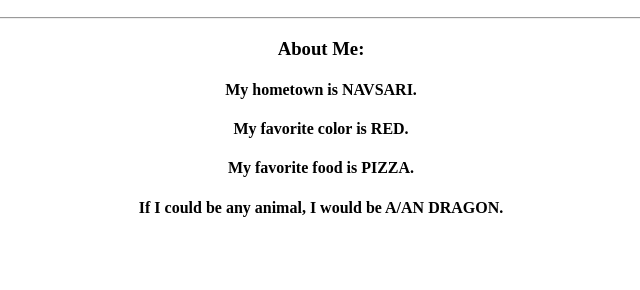
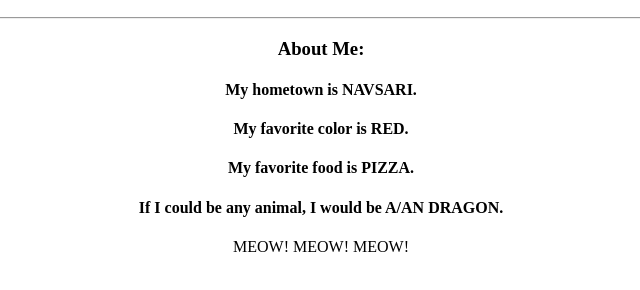
Before and after one commit to Anjan698/ahoy, a plain HTML site: page index.html in a window 1280 px wide. Shown: the part 110-400 px from the top of the page, without its empty margins (319-959 px from the left). Drawn offline with Linux system fonts and the light colour scheme.

Commit message:
Adding a new placeholder text

```diff
--- a/index.html
+++ b/index.html
@@ -15,6 +15,7 @@
 					<h4>My favorite color is RED.</h4>
 					<h4>My favorite food is PIZZA.</h4>
 					<h4>If I could be any animal, I would be A/AN DRAGON.</h4>
+					<p>MEOW! MEOW! MEOW!</p>
 			</div>
 		  </body>
 		</html>
```
